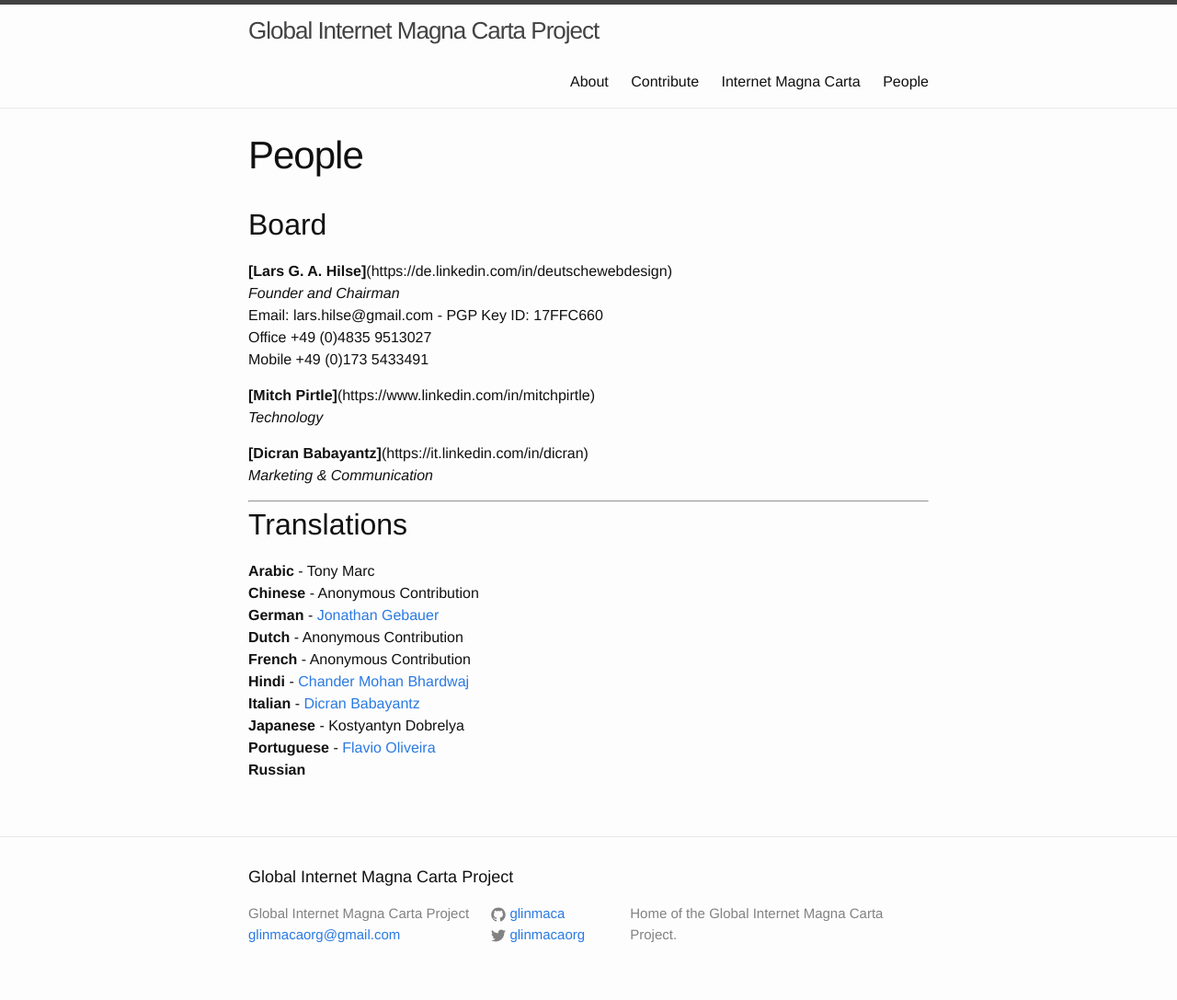
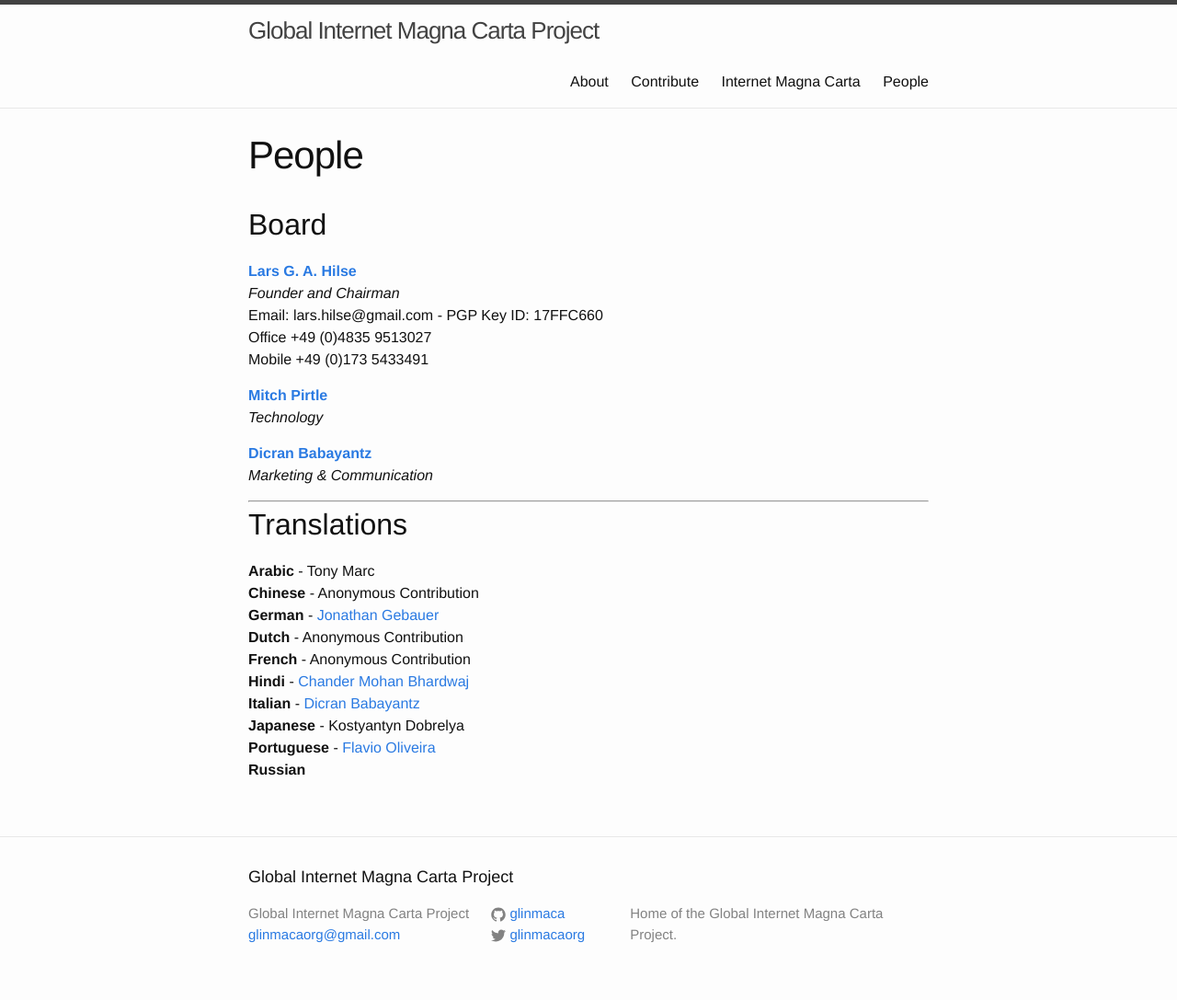
Before and after one commit to GLINMACA/glinmaca.github.io, a Jekyll site: the page built from people.md, in a window 1280 px wide. Shown: the whole page at 92% size. Built offline with Jekyll 4.4.1, drawn with Linux system fonts in a browser that asks for light colours.

Commit message:
Update people.md
Formatting

```diff
--- a/people.md
+++ b/people.md
@@ -6,16 +6,16 @@ permalink: /people/
 Board
 -----
 
-**[Lars G. A. Hilse]**(https://de.linkedin.com/in/deutschewebdesign)
+[**Lars G. A. Hilse**](https://de.linkedin.com/in/deutschewebdesign)
 *Founder and Chairman*
 Email: lars.hilse@gmail.com - PGP Key ID: 17FFC660
 Office +49 (0)4835 9513027
 Mobile +49 (0)173 5433491
 
-**[Mitch Pirtle]**(https://www.linkedin.com/in/mitchpirtle)
+[**Mitch Pirtle**](https://www.linkedin.com/in/mitchpirtle)
 *Technology*
 
-**[Dicran Babayantz]**(https://it.linkedin.com/in/dicran)
+[**Dicran Babayantz**](https://it.linkedin.com/in/dicran)
 *Marketing & Communication*
 
 * * *
```
